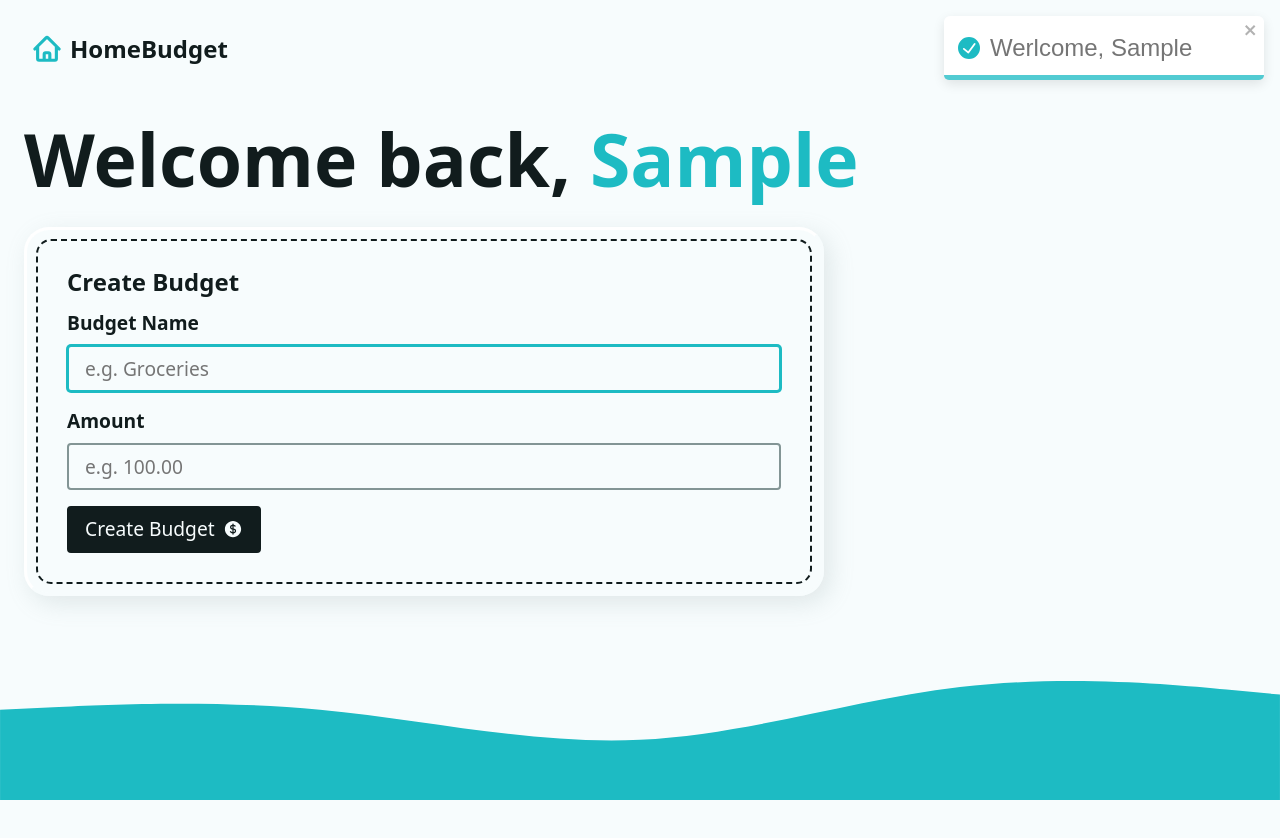
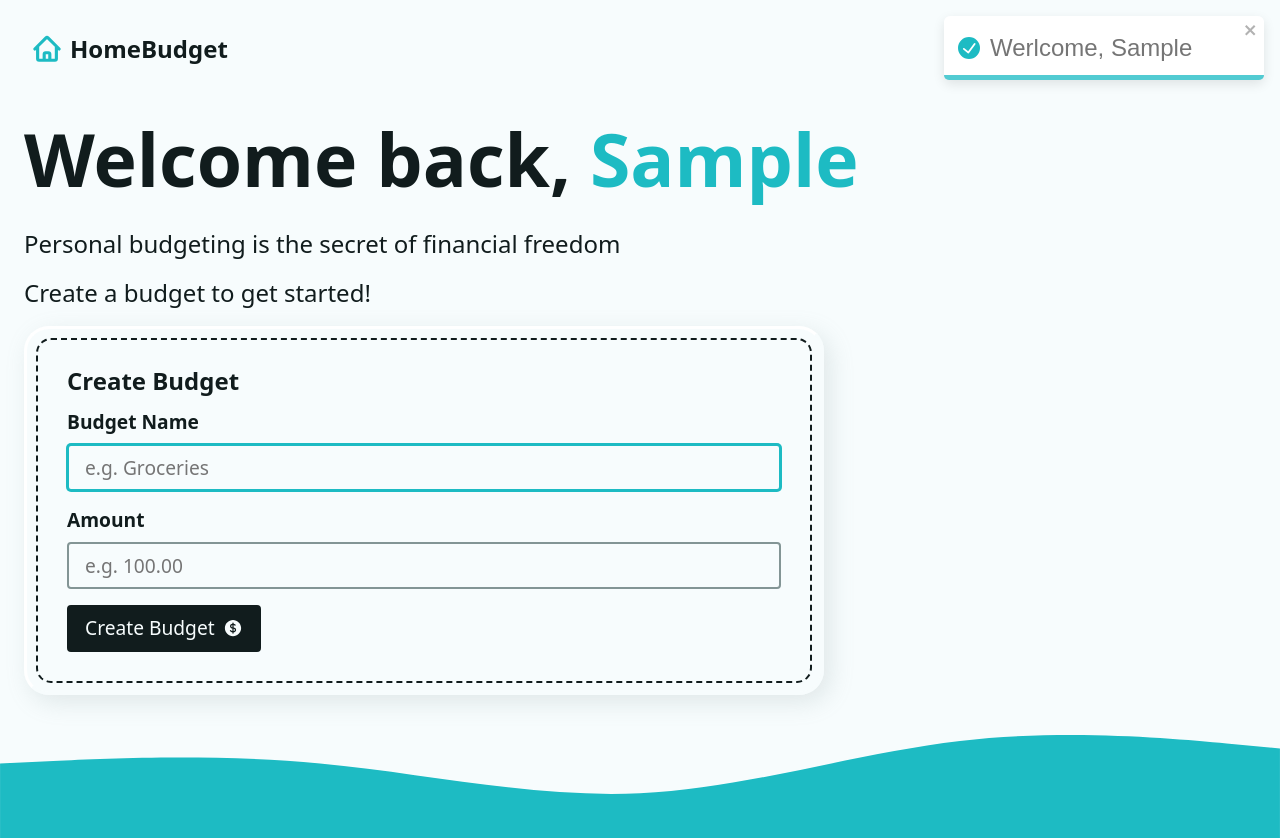
Before and after one commit to deividpa/budget-app, a React (Vite) app: page / in a window 1280 px wide. Both pictures are taken after typing "Sample" into the empty fields and a click on the button "Create Account". Shown: the top 838 px of the page. Before the commit the page ends 800 px from the top, so only its background shows below. Built offline with nearby package versions, Linux system fonts and the light colour scheme.

Commit message:
feat: add createExpense functionality and integrate AddExpenseForm in Dashboard

```diff
--- a/src/pages/Dashboard.jsx
+++ b/src/pages/Dashboard.jsx
@@ -1,8 +1,9 @@
 import Intro from "../components/Intro";
 import AddBudgetForm from "../components/AddBudgetForm";
+import AddExpenseForm from "../components/AddExpenseForm";
 
 import { useLoaderData } from "react-router-dom";
-import { createBudget, fetchData, waait } from "../../helpers";
+import { createBudget, createExpense, fetchData, waait } from "../../helpers";
 import { toast } from "react-toastify";
 
 // loader
@@ -36,9 +37,25 @@
         name: values.newBudget,
         amount: values.newBudgetAmount,
       });
-      return toast.success("Budget created successfully");
+      return toast.success("Budget created successfully!");
     } catch (e) {
       throw new Error(`There was a problem creating your budget ${e.message}`);
+    }
+  }
+
+  // create expense
+  if (_action === "createExpense") {
+
+    console.log(values)
+    try {
+      createExpense({
+        name: values.newExpense,
+        amount: values.newExpenseAmount,
+        budgetId: values.newExpenseBudget,
+      });
+      return toast.success(`Expense ${values.newExpense} created!`);
+    } catch (e) {
+      throw new Error(`There was a problem creating your expense ${e.message}`);
     }
   }
 }
@@ -52,12 +69,22 @@
         <div className="dashboard">
           <h1>Welcome back, <span className="accent">{userName}</span></h1>
           <div className="grid-sm">
-            {/* {budgets ? () : ()} */}
-            <div className="grid-lg">
-              <div className="flex-lg">
-                <AddBudgetForm />
-              </div>
-            </div>
+            {
+              budgets && budgets.length > 0 ? (
+                <div className="grid-lg">
+                  <div className="flex-lg">
+                    <AddBudgetForm />
+                    <AddExpenseForm budgets={budgets} />
+                  </div>
+                </div>
+              ) : (
+                <div className="grid-sm">
+                  <p>Personal budgeting is the secret of financial freedom</p>
+                  <p>Create a budget to get started!</p>
+                  <AddBudgetForm />
+                </div>
+              )
+            }
           </div>
         </div>
       ) : <Intro />}
```
